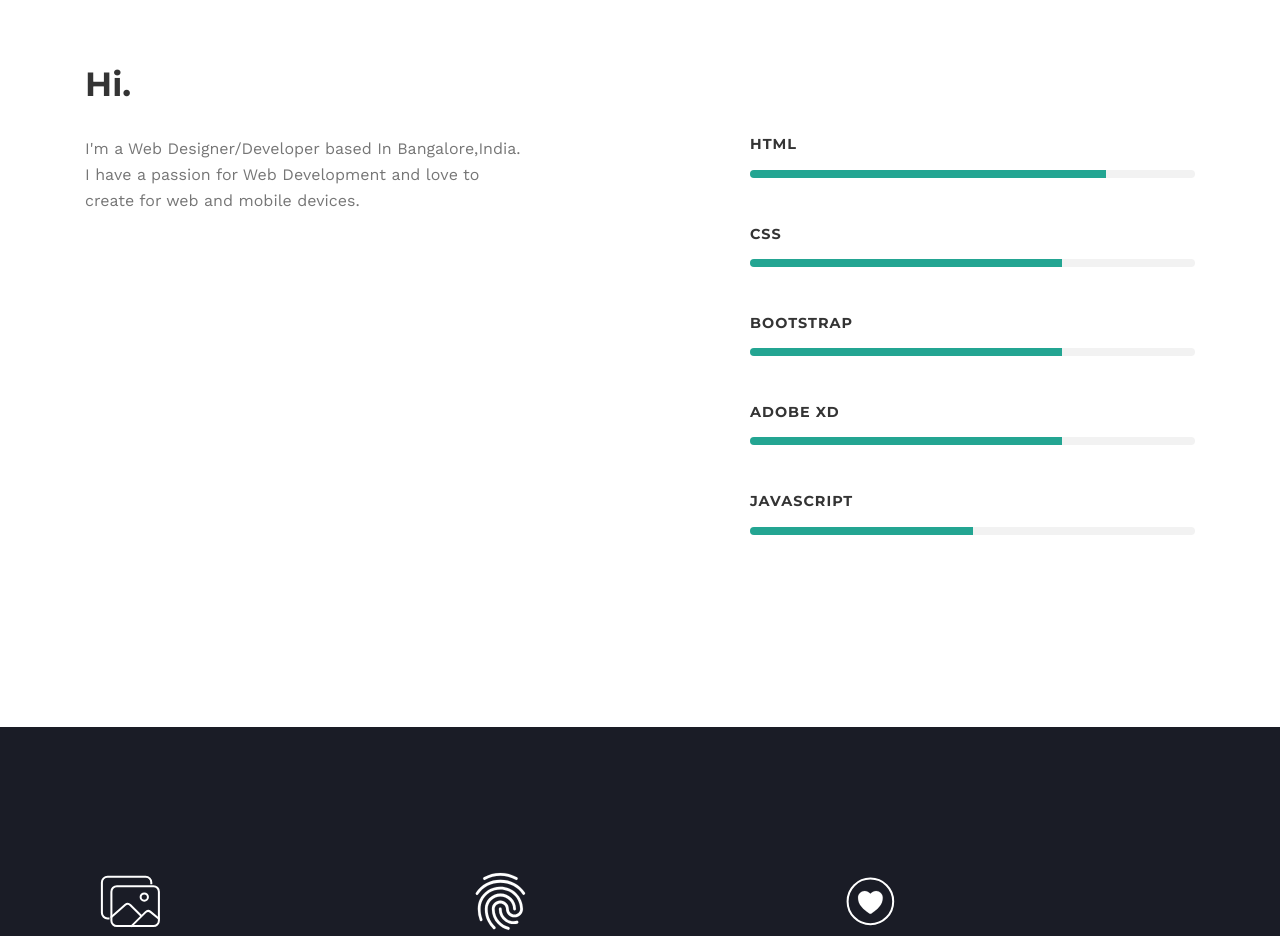
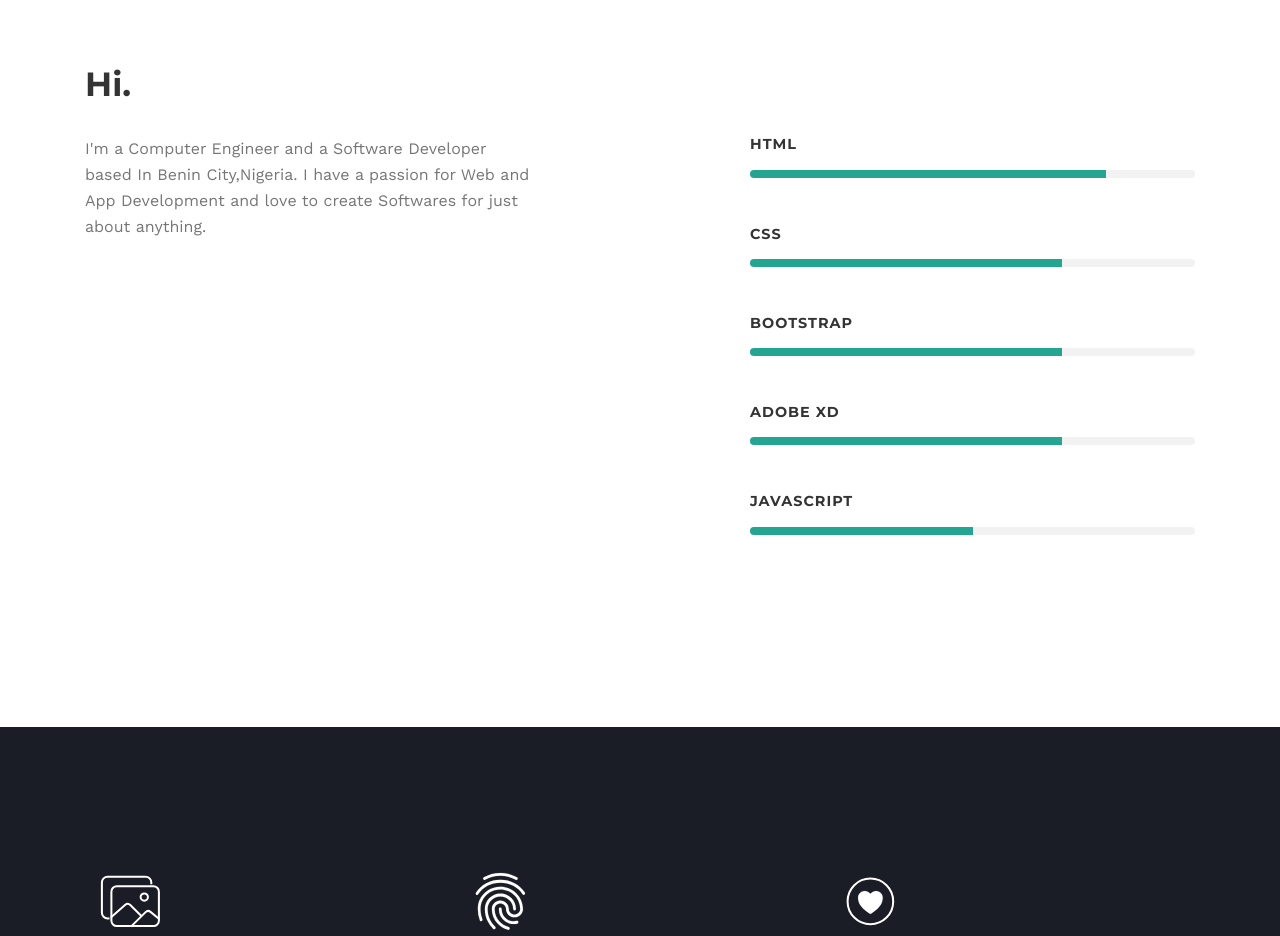
Before and after one commit to CrazyChickenDev/random-resume, a plain HTML site: page index.html in a window 1280 px wide. Shown: the part 880-1816 px from the top of the page. Drawn offline with nearby package versions, Linux system fonts and the light colour scheme.

Commit message:
edited index.html

```diff
--- a/index.html
+++ b/index.html
@@ -93,7 +93,7 @@
        <section class="mt-4">
           <div class="row">
             <div class="col-md-6 col-lg-5 mb-5 mb-md-0" data-aos="fade-up">
-              <p>I'm a Web Designer/Developer based In Bangalore,India. I have a passion for Web Development and love to create for web and mobile devices.</p>
+              <p>I'm a Computer Engineer and a Software Developer based In Benin City,Nigeria. I have a passion for Web and App Development and love to create Softwares for just about anything.</p>
             </div>
             <div class="col-md-5 offset-lg-2" data-aos="fade-in" data-aos-delay="50">
               <h6 class="mt-0">HTML</h6>
```
